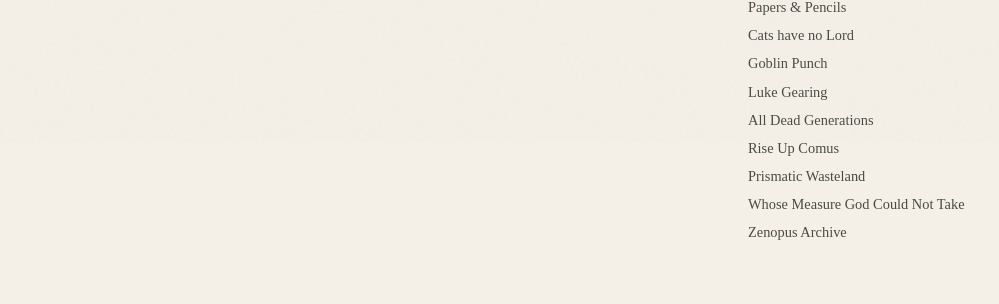
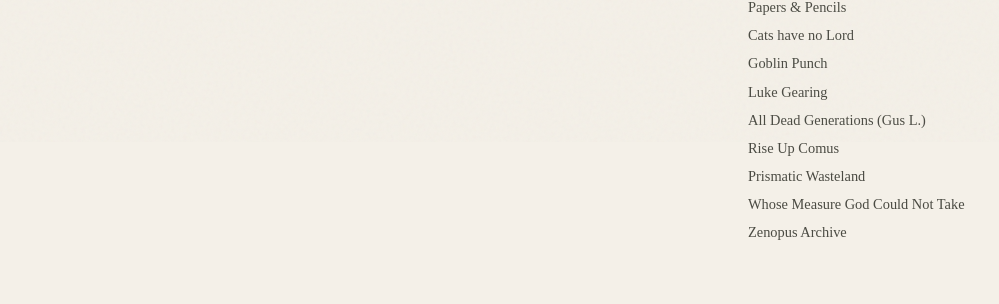
Before and after one commit to industrialstr/industrialstr.github.io, a Jekyll site: the page built from index.md, in a window 1280 px wide. Shown: the part 758-1062 px from the top of the page, without its empty margins (140-1139 px from the left). Built offline with Jekyll 4.4.1, drawn with Linux system fonts in a browser that asks for light colours; some web fonts are replaced.

Commit message:
Update _config.yml

```diff
--- a/_config.yml
+++ b/_config.yml
@@ -35,7 +35,7 @@
     url: https://goblinpunch.blogspot.com/
   - name: Luke Gearing
     url: https://lukegearing.blot.im/
-  - name: All Dead Generations
+  - name: All Dead Generations (Gus L.)
     url: https://alldeadgenerations.blogspot.com/
   - name: Rise Up Comus
     url:  https://riseupcomus.blogspot.com/
```
